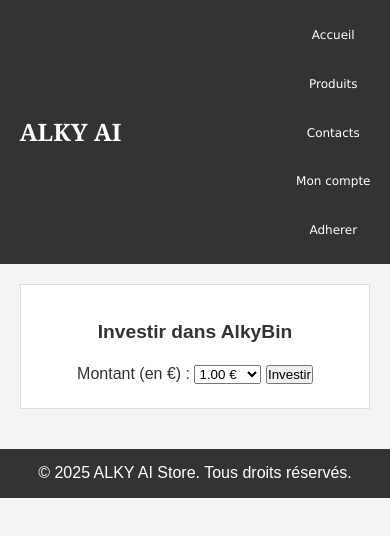
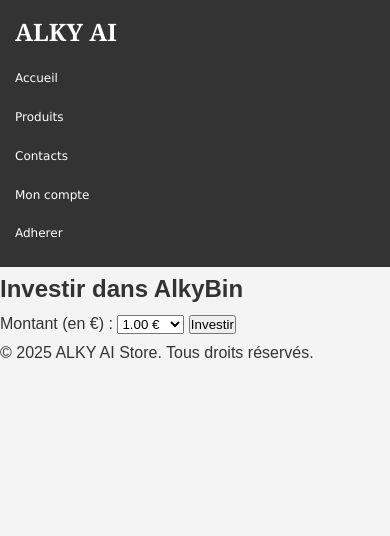
Before and after one commit to isskyspace/alkyai, a website: page index.html in a window 390 px wide. Drawn offline with Linux system fonts and the light colour scheme; a script that the page names is missing.

Commit message:
Update alkystore.css

```diff
--- a/alkystore.css
+++ b/alkystore.css
@@ -20,7 +20,7 @@
     display: flex;
     justify-content: space-between;
     align-items: center;
-    padding: 15px 5%;  /* Utilisation de pourcentage pour rendre le padding adaptable */
+    padding: 10px 20px;  /* Ajuste le padding pour rendre l'entête moins haute */
     font-family: Verdana, Geneva, Tahoma, sans-serif;
 }
 
@@ -33,84 +33,37 @@
     list-style: none;
     display: flex;
     padding-left: 0;
+    margin: 0; /* Supprimer la marge par défaut */
 }
 
 nav ul li {
-    margin-left: 20px;  /* Ajuste la marge pour espacer les éléments */
-    font-size: 16px;    /* Diminue la taille du texte pour les petits écrans */
+    margin-left: 20px;  /* Ajuste les marges pour espacer les éléments */
+    font-size: 16px;    /* Réduit la taille du texte */
 }
 
 nav ul li a {
     color: #fff;
     text-decoration: none;
-    font-size: 14px;  /* Réduit la taille de la police pour mobile */
-}
-
-/* Pour la section de produits */
-.products {
-    margin-left: auto;
-    margin-right: auto;
-    padding: 20px;
-    display: grid;
-    grid-template-columns: 1fr 1fr 1fr;
-    gap: 20px;
-    justify-items: center;
-}
-
-.product {
-    background-color: #fff;
-    border: 1px solid #ddd;
-    padding: 20px;
-    text-align: center;
-    width: 100%;
-    max-width: 300px;  /* Limite la largeur maximale pour chaque produit */
-}
-
-.product h2 {
-    font-size: 1.2rem;
-    margin: 10px 0;
-}
-
-.product p {
-    font-size: 0.9rem;
-    color: #666;
-}
-
-.product .price {
-    font-size: 1.1rem;
-    color: #333;
-    font-weight: bold;
-    margin: 10px 0;
-}
-
-/* Footer */
-footer {
-    background-color: #333;
-    color: #fff;
-    text-align: center;
-    padding: 10px 0;
-    margin-top: 20px;
-    width: 100%;
-}
-
-/* Section .present */
-.present h1, .present h2, .present h3, .present h4 {
-    font-size: 20px;
-    text-align: center;
-    margin-top: 20px;
+    font-size: 14px;  /* Réduit la taille de la police */
 }
 
 /* Media Queries pour les petits écrans (mobile) */
 @media screen and (max-width: 768px) {
     header {
-        padding: 15px 5%;
+        flex-direction: column;  /* Passe la navigation en colonne sur mobile */
+        align-items: flex-start; /* Aligne les éléments à gauche */
+        padding: 10px 20px;
     }
+
     nav ul {
-        flex-direction: column;  /* Empile les éléments du menu en colonne */
-        align-items: center;
+        flex-direction: column;  /* Aligne les éléments du menu en colonne */
+        align-items: flex-start; /* Aligne les éléments à gauche */
+        margin-top: 10px;
     }
+
     nav ul li {
-        margin: 10px 0;  /* Ajuste les marges pour un espacement agréable */
+        margin-left: 0;   /* Enlève la marge entre les éléments */
+        margin-bottom: 10px;  /* Ajoute de l'espace entre les éléments */
     }
 
     .products {
@@ -118,8 +71,8 @@
     }
 
     .product {
-        width: 100%;
-        max-width: 100%;  /* Les produits occuperont toute la largeur disponible */
+        width: 100%;  /* Les produits occupent toute la largeur disponible */
+        max-width: 100%;
     }
 
     footer {
@@ -130,11 +83,11 @@
 /* Media Queries pour très petits écrans (mobiles très petits) */
 @media screen and (max-width: 480px) {
     header {
-        padding: 10px 5%;
+        padding: 10px 15px;  /* Réduit le padding pour les très petits écrans */
     }
 
     nav ul li a {
-        font-size: 12px;  /* Réduit la taille de la police sur les petits écrans */
+        font-size: 12px;  /* Réduit encore la taille de la police */
     }
 
     .products {
```
